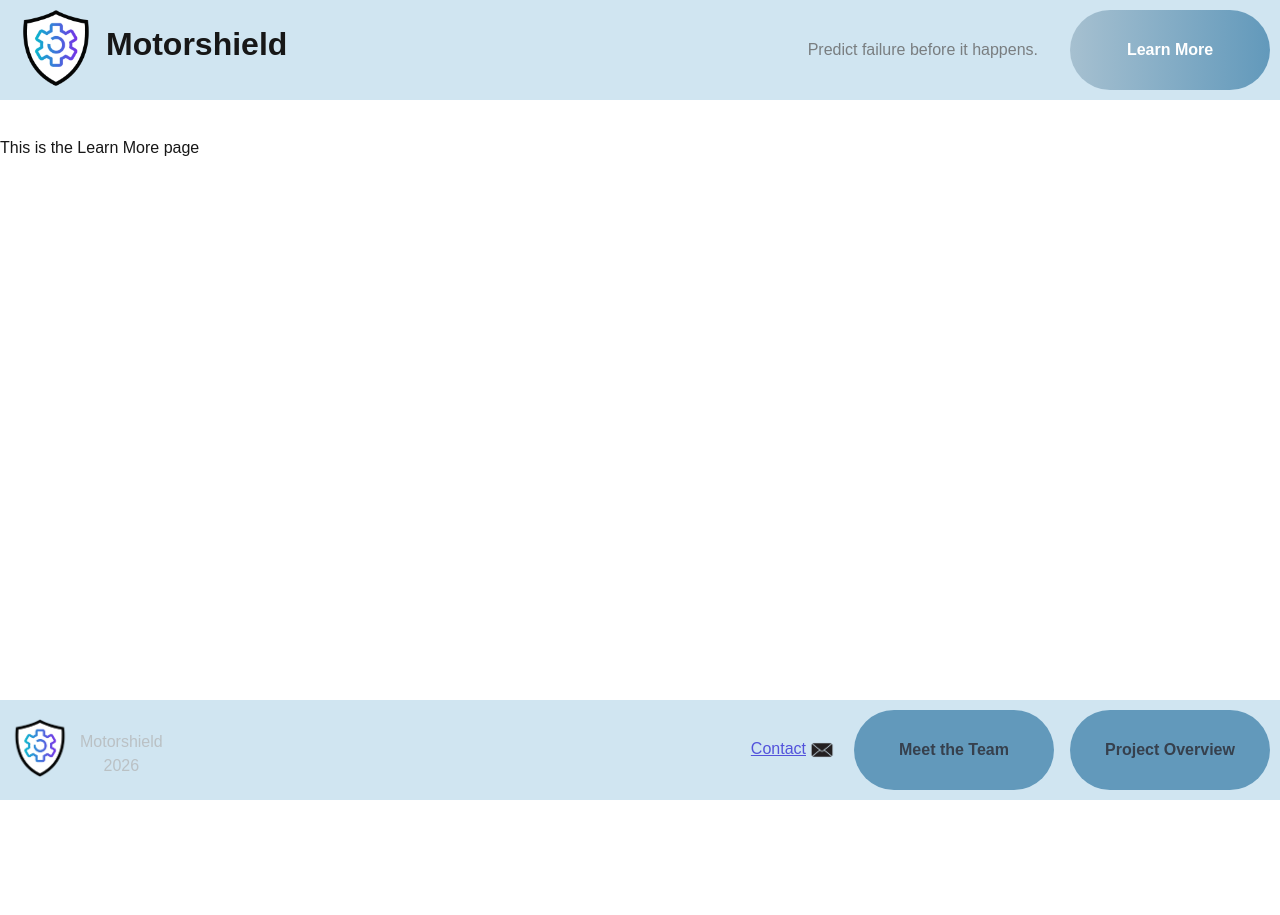
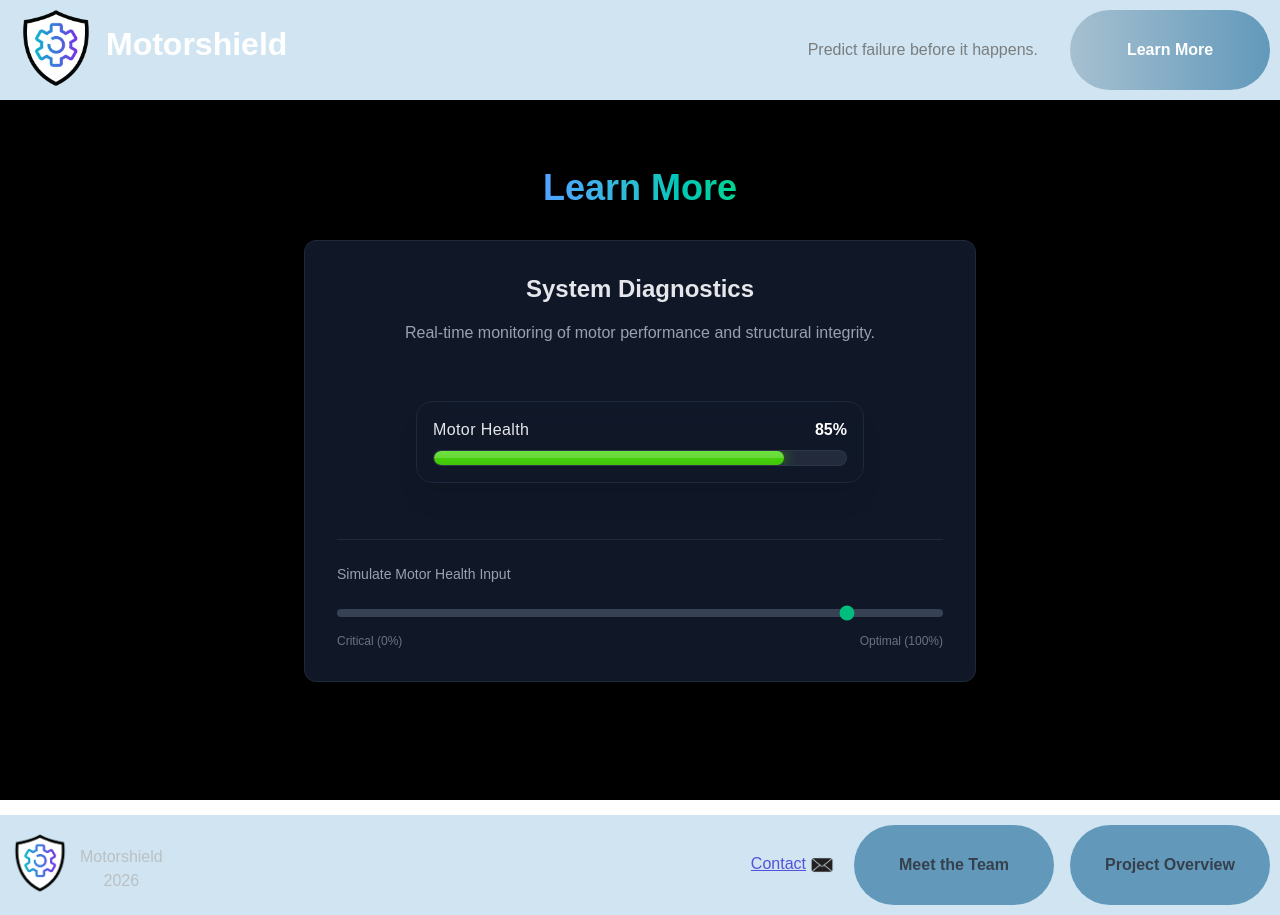
Before and after one commit to noahteitlebaum/Motor-Shield, a Next.js app: page /LearnMore in a window 1280 px wide. Before the commit the page ends 800 px from the top, so only its background shows below. Built offline with nearby package versions, Linux system fonts and the light colour scheme.

Commit message:
feat: added the health bar

```diff
--- a/app/LearnMore/page.tsx
+++ b/app/LearnMore/page.tsx
@@ -1,12 +1,62 @@
-import NavigationBar from "../components/NavigationBar/NavigationBar"
+"use client";
 
-export function LearnMore(){
-    return(
-        <>
-            <NavigationBar/>
-            <h1>This is the Learn More page</h1>
-        </>
-    )
+import React, { useState } from "react";
+import NavigationBar from "../components/NavigationBar/NavigationBar";
+import MotorHealthBar from "../components/MotorHealthBar/MotorHealthBar";
+
+export function LearnMore() {
+  const [motorHealth, setMotorHealth] = useState<number>(85);
+
+  return (
+    <div className="min-h-screen bg-black text-white">
+      <NavigationBar />
+      <div className="container mx-auto px-4 py-8 flex flex-col items-center">
+        <h1 className="text-4xl font-bold mb-8 bg-gradient-to-r from-blue-400 to-emerald-400 bg-clip-text text-transparent">
+          Learn More
+        </h1>
+
+        <div className="w-full max-w-2xl bg-gray-900 border border-gray-800 rounded-xl p-8 shadow-2xl space-y-8">
+          <section className="text-center space-y-4">
+            <h2 className="text-2xl font-semibold text-gray-200">
+              System Diagnostics
+            </h2>
+            <p className="text-gray-400">
+              Real-time monitoring of motor performance and structural
+              integrity.
+            </p>
+          </section>
+
+          {/* Motor Health Visualization */}
+          <div className="py-6">
+            <MotorHealthBar health={motorHealth} />
+          </div>
+
+          {/* Simulation Controls */}
+          <div className="space-y-4 pt-6 border-t border-gray-800">
+            <label
+              htmlFor="health-slider"
+              className="block text-sm font-medium text-gray-400"
+            >
+              Simulate Motor Health Input
+            </label>
+            <input
+              id="health-slider"
+              type="range"
+              min="0"
+              max="100"
+              value={motorHealth}
+              onChange={(e) => setMotorHealth(Number(e.target.value))}
+              className="w-full h-2 bg-gray-700 rounded-lg appearance-none cursor-pointer accent-emerald-500"
+            />
+            <div className="flex justify-between text-xs text-gray-500">
+              <span>Critical (0%)</span>
+              <span>Optimal (100%)</span>
+            </div>
+          </div>
+        </div>
+      </div>
+    </div>
+  );
 }
 
-export default LearnMore
+export default LearnMore;
--- /dev/null
+++ b/app/components/MotorHealthBar/MotorHealthBar.tsx
@@ -0,0 +1,51 @@
+import React from "react";
+
+interface MotorHealthBarProps {
+  health: number; // 0 to 100
+}
+
+const MotorHealthBar: React.FC<MotorHealthBarProps> = ({ health }) => {
+  // Clamp value between 0 and 100
+  const clampedHealth = Math.min(100, Math.max(0, health));
+
+  // Dynamic color calculation for smoothness
+  // Map 0-100 to Hue 0 (Red) - 120 (Green)
+  // Saturation 90%, Lightness 45% for nice visibility
+  const hue = (clampedHealth / 100) * 120;
+  const colorStyle = `hsl(${hue}, 90%, 45%)`;
+  const shadowStyle = `0 0 15px hsl(${hue}, 90%, 45%, 0.6)`;
+
+  return (
+    <div className="w-full max-w-md mx-auto p-4 bg-gray-900/50 backdrop-blur-md rounded-2xl border border-gray-800 shadow-xl">
+      <div className="flex justify-between items-center mb-2">
+        <span className="text-gray-200 font-medium tracking-wide">
+          Motor Health
+        </span>
+        <span className="text-white font-bold">
+          {Math.round(clampedHealth)}%
+        </span>
+      </div>
+
+      {/* Background Track */}
+      <div className="h-4 w-full bg-gray-700/50 rounded-full overflow-hidden backdrop-blur-sm border border-gray-600/30">
+        {/* Active Bar */}
+        <div
+          className="h-full transition-all duration-700 ease-in-out rounded-full relative"
+          style={{
+            width: `${clampedHealth}%`,
+            backgroundColor: colorStyle,
+            boxShadow: shadowStyle,
+          }}
+        >
+          {/* Shine effect */}
+          <div className="absolute top-0 left-0 w-full h-1/2 bg-white/20 rounded-t-full"></div>
+
+          {/* Subtle Texture/Gradient overlay for depth */}
+          <div className="absolute inset-0 bg-gradient-to-b from-transparent to-black/10"></div>
+        </div>
+      </div>
+    </div>
+  );
+};
+
+export default MotorHealthBar;
--- a/package.json
+++ b/package.json
@@ -9,7 +9,7 @@
     "lint": "eslint"
   },
   "dependencies": {
-    "next": "16.0.5",
+    "next": "^16.1.2",
     "react": "19.2.0",
     "react-dom": "19.2.0",
     "react-router-dom": "^7.9.6"
```
Also changed, not shown: 1 other file (tests, documents, lock files or other folders).
